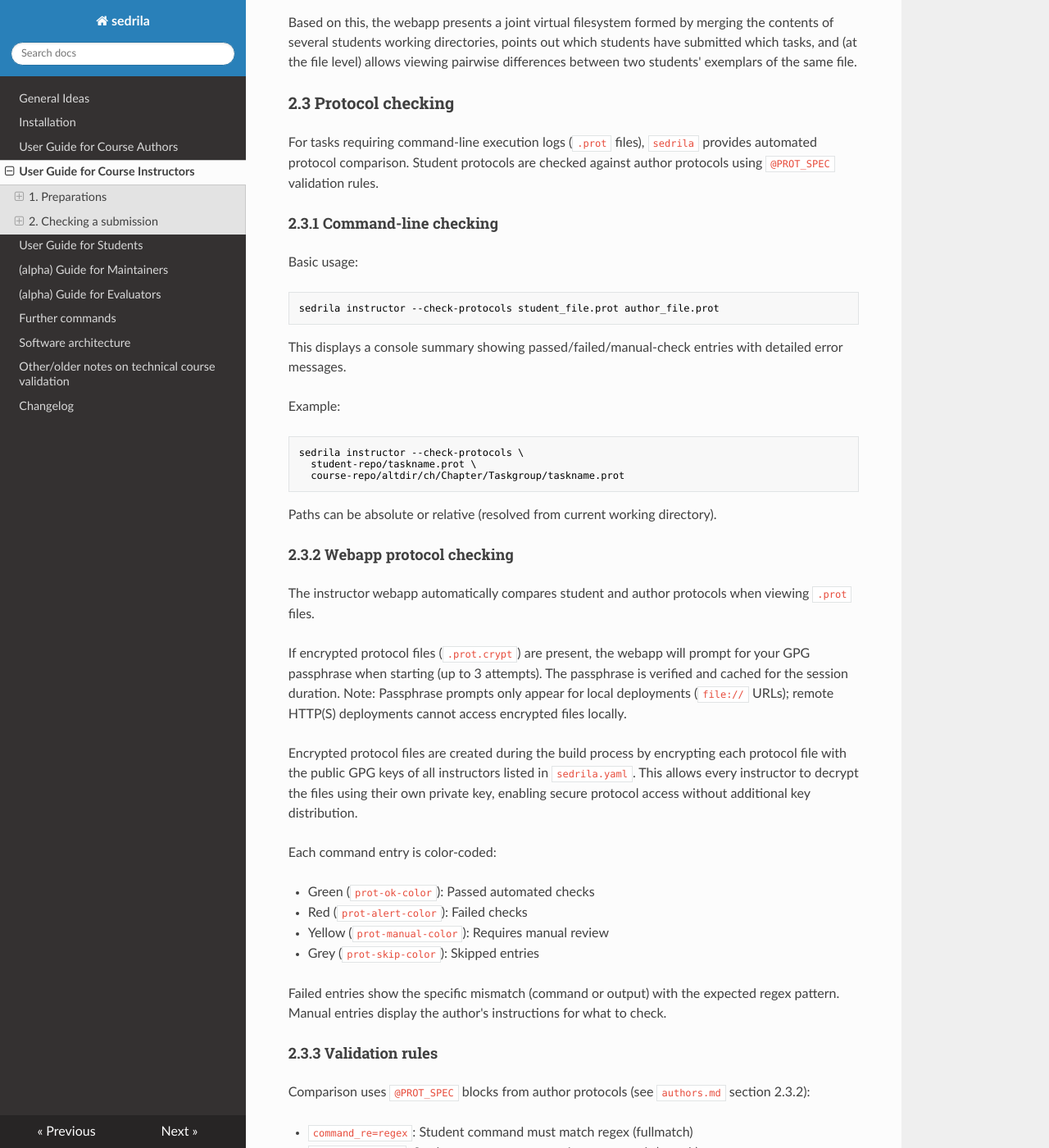
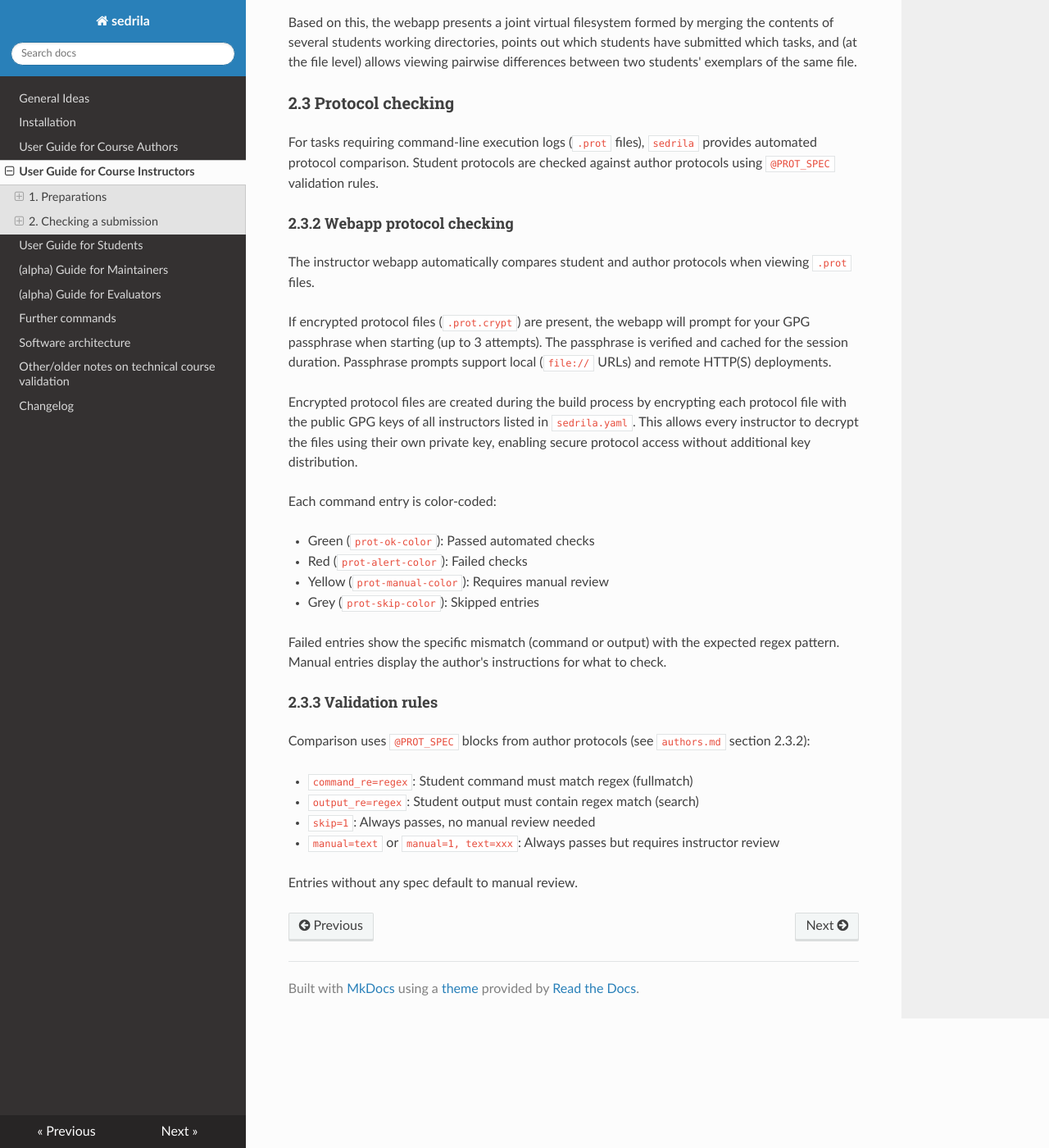
Before and after one commit to fubinf/sedrila, an MkDocs documentation site: the page built from docs/instructors.md, in a window 1280 px wide and 1400 px high, scrolled down 2974 px. Shown: the whole window at 82% size. Built offline with MkDocs 1.6.1, drawn with Linux system fonts in a browser that asks for light colours; nearby versions of some CDN libraries.

Commit message:
instructors.md: update docs

````diff
--- a/docs/instructors.md
+++ b/docs/instructors.md
@@ -141,32 +141,13 @@ of the same file.
 For tasks requiring command-line execution logs (`.prot` files), `sedrila` provides automated protocol comparison.
 Student protocols are checked against author protocols using `@PROT_SPEC` validation rules.
 
-#### 2.3.1 Command-line checking
-
-Basic usage:
-```bash
-sedrila instructor --check-protocols student_file.prot author_file.prot
-```
-
-This displays a console summary showing passed/failed/manual-check entries with detailed error messages.
-
-Example:
-```bash
-sedrila instructor --check-protocols \
-  student-repo/taskname.prot \
-  course-repo/altdir/ch/Chapter/Taskgroup/taskname.prot
-```
-
-Paths can be absolute or relative (resolved from current working directory).
-
 #### 2.3.2 Webapp protocol checking
 
 The instructor webapp automatically compares student and author protocols when viewing `.prot` files.
 
 If encrypted protocol files (`.prot.crypt`) are present, the webapp will prompt for your GPG passphrase
 when starting (up to 3 attempts). The passphrase is verified and cached for the session duration.
-Note: Passphrase prompts only appear for local deployments (`file://` URLs); remote HTTP(S) deployments
-cannot access encrypted files locally.
+Passphrase prompts support local (`file://` URLs) and remote HTTP(S) deployments.
 
 Encrypted protocol files are created during the build process by encrypting each protocol file with the
 public GPG keys of all instructors listed in `sedrila.yaml`. This allows every instructor to decrypt
@@ -189,6 +170,6 @@ Comparison uses `@PROT_SPEC` blocks from author protocols (see `authors.md` sect
 - `command_re=regex`: Student command must match regex (fullmatch)
 - `output_re=regex`: Student output must contain regex match (search)
 - `skip=1`: Always passes, no manual review needed
-- `manual=text`: Always passes but requires instructor review
+- `manual=text` or `manual=1, text=xxx`: Always passes but requires instructor review
 
 Entries without any spec default to manual review.
````
